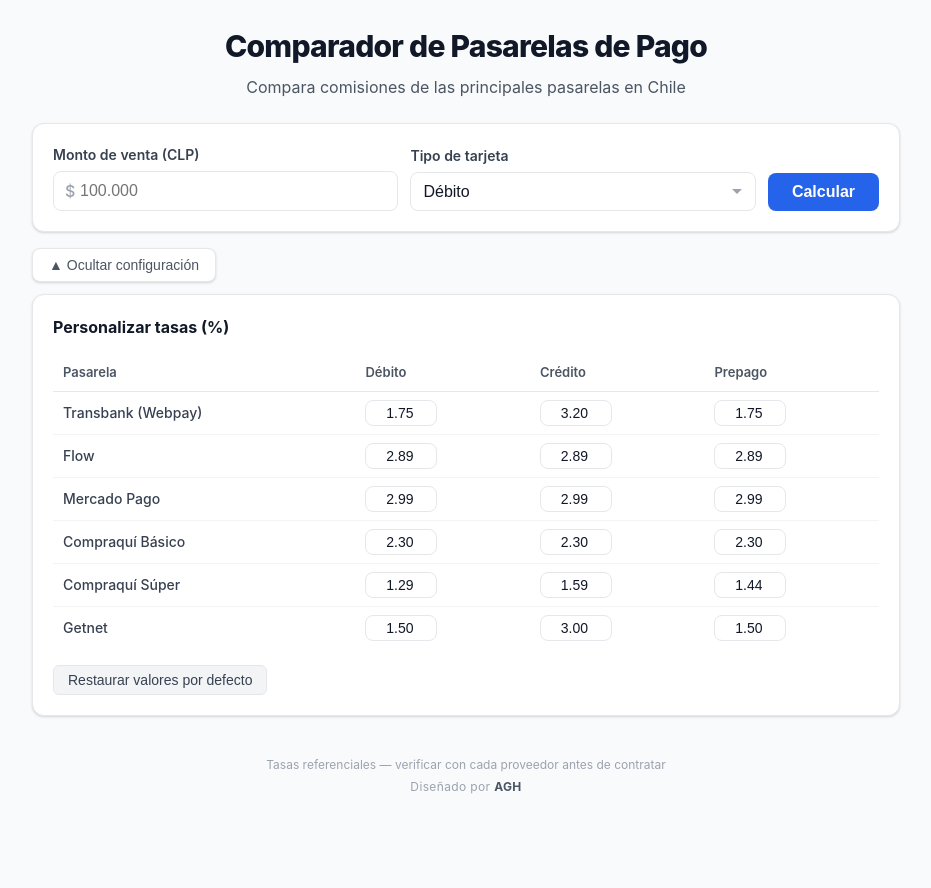
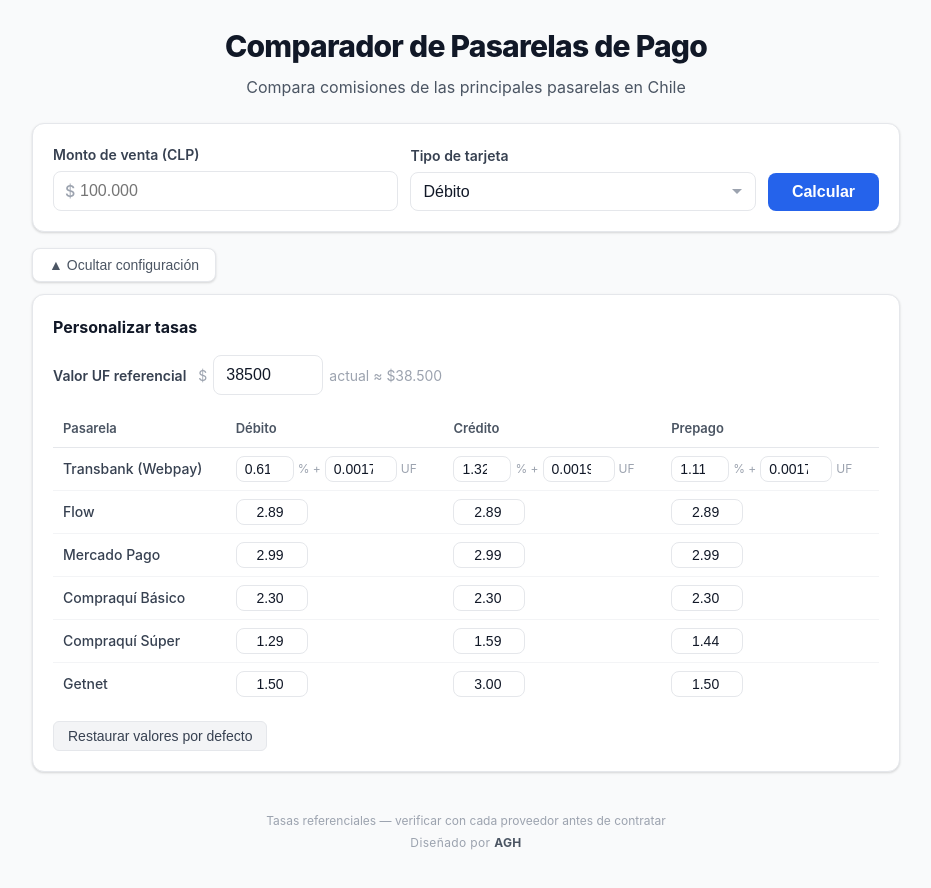
Before and after one commit to RIELOF/calculadora-pasarelas, a React (Vite) app in the folder frontend/: page / in a window 1280 px wide. Both pictures are taken after a click on the button "⚙️ Personalizar tasas". Shown: the top 888 px of the page, without its empty margins (174-1105 px from the left). Before the commit the page ends 860 px from the top, so only its background shows below. Built offline with nearby package versions, Linux system fonts and the light colour scheme.

Commit message:
feat: actualizar Transbank con estructura pct+UF segun tarifas vigentes

```diff
--- a/frontend/src/App.css
+++ b/frontend/src/App.css
@@ -405,6 +405,24 @@
   text-align: right;
 }
 
+/* UF row */
+.uf-row {
+  display: flex;
+  align-items: center;
+  gap: 0.75rem;
+  margin-bottom: 1rem;
+  flex-wrap: wrap;
+}
+.uf-row label { font-size: 0.875rem; white-space: nowrap; }
+.uf-input-wrap { display: flex; align-items: center; gap: 0.375rem; }
+.uf-input-wrap > span { color: var(--gray-400); font-size: 0.875rem; }
+.uf-hint { color: var(--gray-400); font-size: 0.8125rem; }
+
+/* Transbank rate inputs */
+.transbank-rate { display: flex; align-items: center; gap: 0.25rem; flex-wrap: wrap; }
+.transbank-rate input { width: 58px; }
+.rate-sep { font-size: 0.75rem; color: var(--gray-400); white-space: nowrap; }
+
 .btn-reset {
   margin-top: 1rem;
   padding: 0.375rem 0.875rem;
--- a/frontend/src/App.jsx
+++ b/frontend/src/App.jsx
@@ -3,17 +3,18 @@
 import TablaResultados from './components/TablaResultados';
 import GraficoBarras from './components/GraficoBarras';
 import ConfiguracionTasas from './components/ConfiguracionTasas';
-import { calcularComisiones, TASAS_DEFAULT } from './services/calcular';
+import { calcularComisiones, TASAS_DEFAULT, UF_CLP_DEFAULT } from './services/calcular';
 
 export default function App() {
   const [resultados, setResultados] = useState([]);
   const [error, setError] = useState('');
   const [tasas, setTasas] = useState(TASAS_DEFAULT);
+  const [ufCLP, setUfCLP] = useState(UF_CLP_DEFAULT);
   const [mostrarConfig, setMostrarConfig] = useState(false);
 
   const handleCalcular = (monto, tipo) => {
     try {
-      const data = calcularComisiones(monto, tipo, tasas);
+      const data = calcularComisiones(monto, tipo, tasas, ufCLP);
       setResultados(data);
       setError('');
     } catch (err) {
@@ -49,7 +50,12 @@
             {mostrarConfig ? '▲ Ocultar configuración' : '⚙️ Personalizar tasas'}
           </button>
           {mostrarConfig && (
-            <ConfiguracionTasas tasas={tasas} onChange={setTasas} />
+            <ConfiguracionTasas
+              tasas={tasas}
+              onChange={setTasas}
+              ufCLP={ufCLP}
+              onUfChange={setUfCLP}
+            />
           )}
         </div>
       </main>
--- a/frontend/src/components/ConfiguracionTasas.jsx
+++ b/frontend/src/components/ConfiguracionTasas.jsx
@@ -1,30 +1,58 @@
-import { TASAS_DEFAULT } from '../services/calcular';
+import { TASAS_DEFAULT, UF_CLP_DEFAULT } from '../services/calcular';
 
 const NOMBRES = {
-  transbank: 'Transbank (Webpay)',
-  flow: 'Flow',
-  mercadopago: 'Mercado Pago',
+  transbank:        'Transbank (Webpay)',
+  flow:             'Flow',
+  mercadopago:      'Mercado Pago',
   compraquisBasico: 'Compraquí Básico',
-  compraquisSuper: 'Compraquí Súper',
-  getnet: 'Getnet',
+  compraquisSuper:  'Compraquí Súper',
+  getnet:           'Getnet',
 };
 
-export default function ConfiguracionTasas({ tasas, onChange }) {
-  const handleChange = (pasarela, tipo, valor) => {
+const clp = (v) =>
+  new Intl.NumberFormat('es-CL', { style: 'currency', currency: 'CLP', maximumFractionDigits: 0 }).format(v);
+
+export default function ConfiguracionTasas({ tasas, onChange, ufCLP, onUfChange }) {
+  const handleChange = (pasarela, tipo, campo, valor) => {
     const num = parseFloat(valor);
-    if (isNaN(num) || num < 0 || num > 100) return;
+    if (isNaN(num) || num < 0) return;
+
+    const rateActual = tasas[pasarela][tipo];
+    const nuevaRate =
+      typeof rateActual === 'object'
+        ? { ...rateActual, [campo]: campo === 'pct' ? num / 100 : num }
+        : num / 100;
+
     onChange({
       ...tasas,
-      [pasarela]: {
-        ...tasas[pasarela],
-        [tipo]: num / 100,
-      },
+      [pasarela]: { ...tasas[pasarela], [tipo]: nuevaRate },
     });
   };
 
+  const esTransbank = (key) => typeof Object.values(tasas[key])[0] === 'object';
+
   return (
     <div className="card" style={{ marginTop: '0.75rem' }}>
-      <h3 className="card-title">Personalizar tasas (%)</h3>
+      <h3 className="card-title">Personalizar tasas</h3>
+
+      {/* Valor UF */}
+      <div className="uf-row">
+        <label htmlFor="uf-val">Valor UF referencial</label>
+        <div className="uf-input-wrap">
+          <span>$</span>
+          <input
+            id="uf-val"
+            type="number"
+            min="1"
+            step="1"
+            value={ufCLP}
+            onChange={(e) => onUfChange(Number(e.target.value))}
+            style={{ width: '110px' }}
+          />
+          <span className="uf-hint">actual ≈ {clp(ufCLP)}</span>
+        </div>
+      </div>
+
       <div className="config-tabla-wrapper">
         <table className="config-tabla">
           <thead>
@@ -39,24 +67,45 @@
             {Object.entries(tasas).map(([key, rates]) => (
               <tr key={key}>
                 <td>{NOMBRES[key] || key}</td>
-                {['debito', 'credito', 'prepago'].map((tipo) => (
-                  <td key={tipo}>
-                    <input
-                      type="number"
-                      min="0"
-                      max="100"
-                      step="0.01"
-                      value={(rates[tipo] * 100).toFixed(2)}
-                      onChange={(e) => handleChange(key, tipo, e.target.value)}
-                    />
-                  </td>
-                ))}
+                {['debito', 'credito', 'prepago'].map((tipo) => {
+                  const rate = rates[tipo];
+                  return (
+                    <td key={tipo}>
+                      {typeof rate === 'object' ? (
+                        <div className="transbank-rate">
+                          <input
+                            type="number" min="0" max="100" step="0.01"
+                            value={(rate.pct * 100).toFixed(2)}
+                            onChange={(e) => handleChange(key, tipo, 'pct', e.target.value)}
+                            title="Tasa variable (%)"
+                          />
+                          <span className="rate-sep">% +</span>
+                          <input
+                            type="number" min="0" step="0.000001"
+                            value={rate.uf}
+                            onChange={(e) => handleChange(key, tipo, 'uf', e.target.value)}
+                            title="Tarifa fija (UF)"
+                            style={{ width: '72px' }}
+                          />
+                          <span className="rate-sep">UF</span>
+                        </div>
+                      ) : (
+                        <input
+                          type="number" min="0" max="100" step="0.01"
+                          value={(rate * 100).toFixed(2)}
+                          onChange={(e) => handleChange(key, tipo, 'pct', e.target.value)}
+                        />
+                      )}
+                    </td>
+                  );
+                })}
               </tr>
             ))}
           </tbody>
         </table>
       </div>
-      <button className="btn-reset" onClick={() => onChange(TASAS_DEFAULT)}>
+
+      <button className="btn-reset" onClick={() => { onChange(TASAS_DEFAULT); onUfChange(UF_CLP_DEFAULT); }}>
         Restaurar valores por defecto
       </button>
     </div>
--- a/frontend/src/services/calcular.js
+++ b/frontend/src/services/calcular.js
@@ -1,33 +1,51 @@
+// Valor UF referencial en CLP (actualizar periódicamente)
+export const UF_CLP_DEFAULT = 38500;
+
 export const TASAS_DEFAULT = {
-  transbank: { debito: 0.0175, credito: 0.032, prepago: 0.0175 },
-  flow: { debito: 0.0289, credito: 0.0289, prepago: 0.0289 },
-  mercadopago: { debito: 0.0299, credito: 0.0299, prepago: 0.0299 },
-  compraquisBasico: { debito: 0.023, credito: 0.023, prepago: 0.023 },
-  compraquisSuper: { debito: 0.0129, credito: 0.0159, prepago: 0.0144 },
-  getnet: { debito: 0.015, credito: 0.030, prepago: 0.015 },
+  // Transbank: tarifa variable (%) + tarifa fija (UF) por transacción — tarjetas nacionales
+  transbank: {
+    debito:  { pct: 0.0061, uf: 0.001784 },
+    credito: { pct: 0.0132, uf: 0.001915 },
+    prepago: { pct: 0.0111, uf: 0.001784 },
+  },
+  flow:             { debito: 0.0289, credito: 0.0289, prepago: 0.0289 },
+  mercadopago:      { debito: 0.0299, credito: 0.0299, prepago: 0.0299 },
+  compraquisBasico: { debito: 0.023,  credito: 0.023,  prepago: 0.023  },
+  compraquisSuper:  { debito: 0.0129, credito: 0.0159, prepago: 0.0144 },
+  getnet:           { debito: 0.015,  credito: 0.030,  prepago: 0.015  },
 };
 
 const NOMBRES = {
-  transbank: 'Transbank (Webpay)',
-  flow: 'Flow',
-  mercadopago: 'Mercado Pago',
+  transbank:        'Transbank (Webpay)',
+  flow:             'Flow',
+  mercadopago:      'Mercado Pago',
   compraquisBasico: 'Compraquí Básico',
-  compraquisSuper: 'Compraquí Súper',
-  getnet: 'Getnet',
+  compraquisSuper:  'Compraquí Súper',
+  getnet:           'Getnet',
 };
 
 const IVA = 0.19;
 
-export function calcularComisiones(monto, tipo, tasas = TASAS_DEFAULT) {
+function calcularNeta(monto, rate, ufCLP) {
+  if (typeof rate === 'number') {
+    return Math.round(monto * rate);
+  }
+  // rate = { pct, uf } — Transbank
+  return Math.round(monto * rate.pct + rate.uf * ufCLP);
+}
+
+export function calcularComisiones(monto, tipo, tasas = TASAS_DEFAULT, ufCLP = UF_CLP_DEFAULT) {
   return Object.entries(tasas)
     .map(([key, rates]) => {
-      const porcentaje = rates[tipo];
-      const comisionNeta = Math.round(monto * porcentaje);
+      const rate = rates[tipo];
+      const comisionNeta = calcularNeta(monto, rate, ufCLP);
       const iva = Math.round(comisionNeta * IVA);
       const comision = comisionNeta + iva;
+
       return {
         pasarela: NOMBRES[key] || key,
-        porcentaje: porcentaje * 100,
+        porcentaje: typeof rate === 'number' ? rate * 100 : rate.pct * 100,
+        tarifaUF: typeof rate === 'object' ? rate.uf : null,
         comisionNeta,
         iva,
         comision,
```
